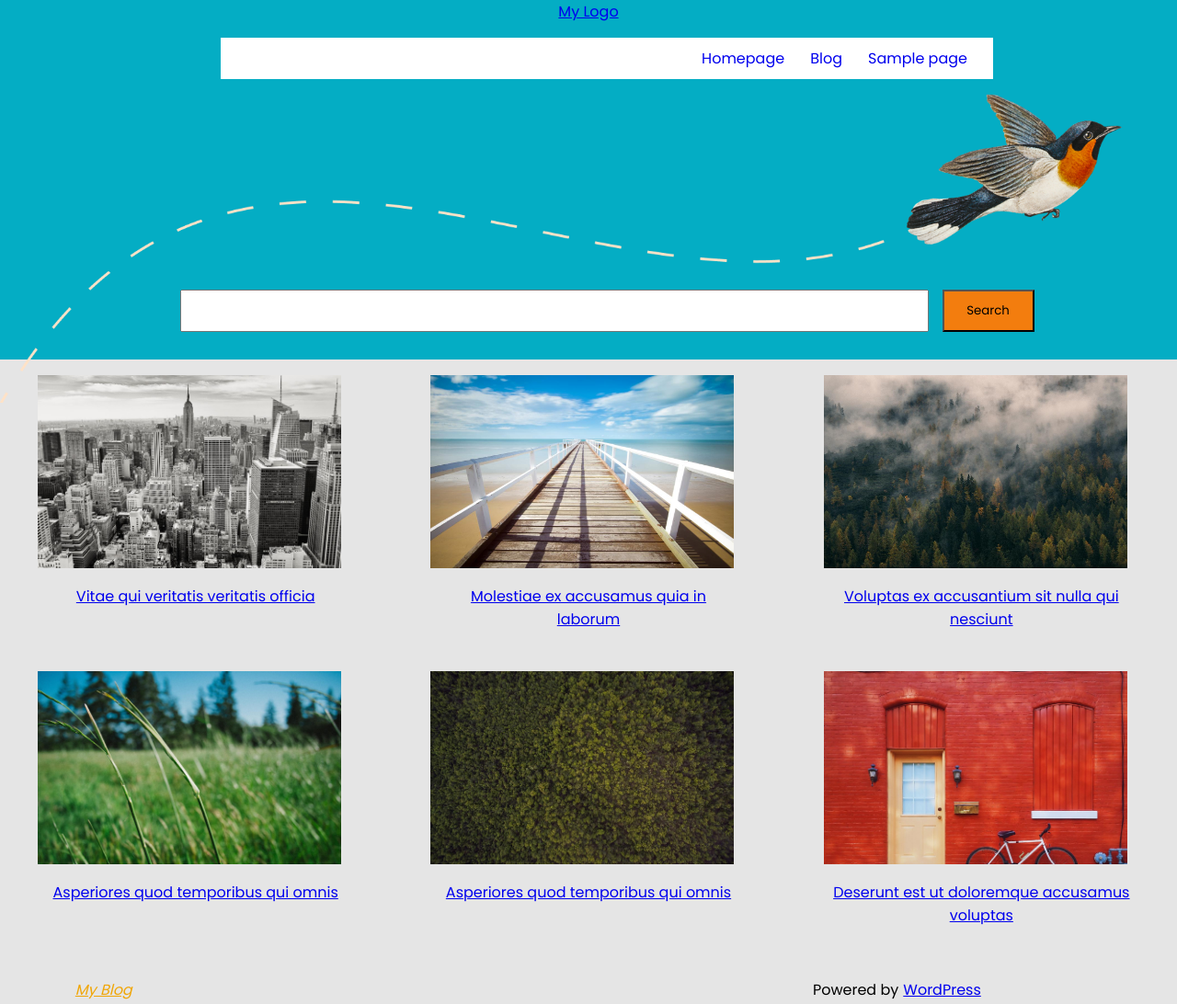
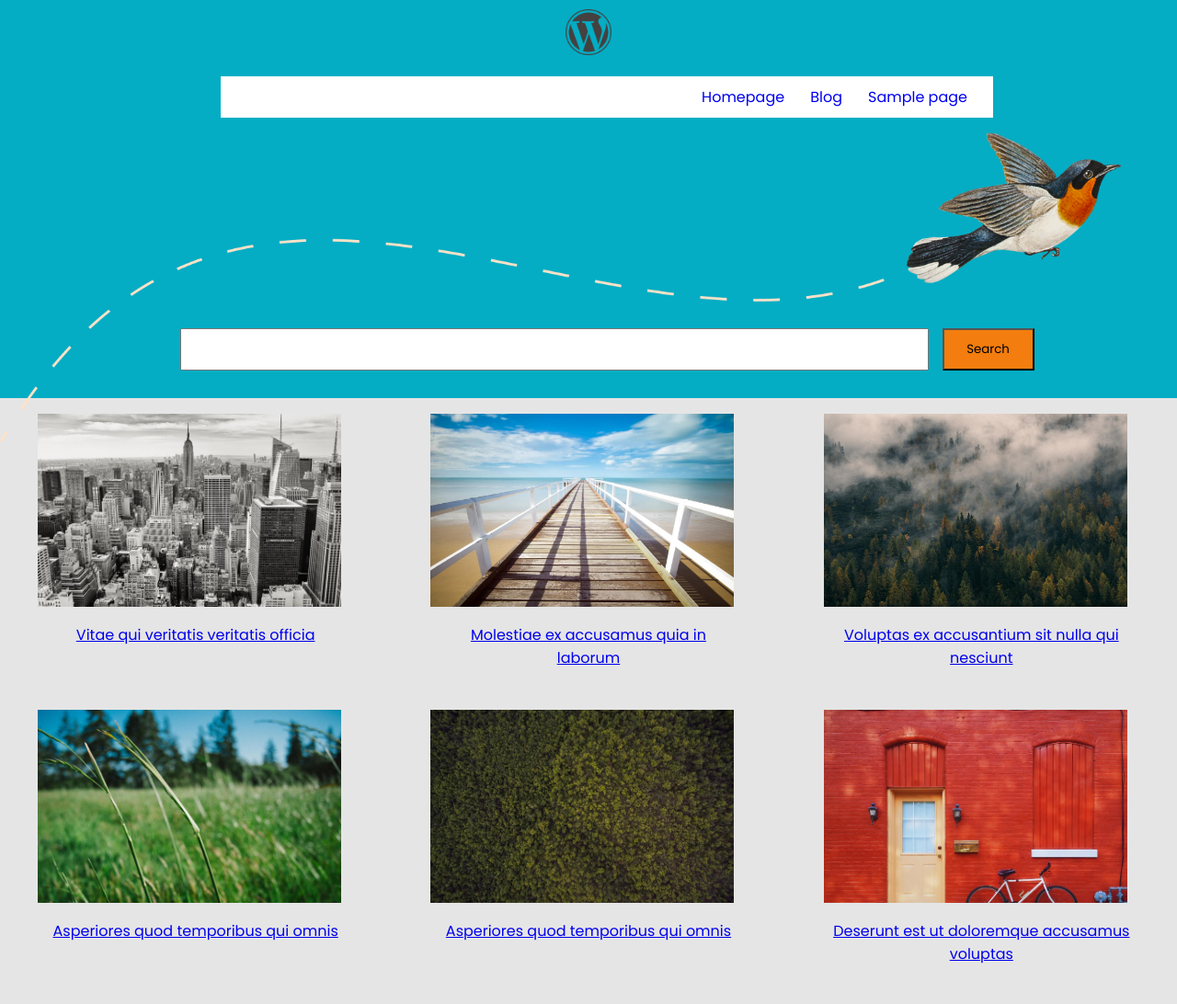
Before and after one commit to obibaadoma/blog-assignment, a website: page index.html in a window 1280 px wide. Shown: the top 1092 px of the page at 92% size. Drawn offline with Linux system fonts and the light colour scheme.

Commit message:
added logo

```diff
--- a/index.html
+++ b/index.html
@@ -11,7 +11,7 @@
 <body>
 	<div class="header">
 		<nav>
-			<div class="logo"><a href="#">My Logo</a></div>
+			<div class="logo"><a href="#"><img src="img\Wordpress-Logo.svg.png" alt="My Logo"></a></div>
 			<ul class="links">
 				<li><a href="#Homepage">Homepage</a></li>
 				<li><a href="#Blog">Blog</a></li>
--- a/style.css
+++ b/style.css
@@ -20,8 +20,13 @@ body {
   display: flex;
   justify-content: center;
   align-items: center;
+ }
+
+ .logo img {
+  margin-top: 10px;
+  width: 50px; /* adjust as needed */
+  height: 50px; /* maintain aspect ratio */
 }
-
 .links {
   display: flex;
   justify-content: flex-end;
```
Also changed, not shown: img/Wordpress-Logo.svg.png (added).
